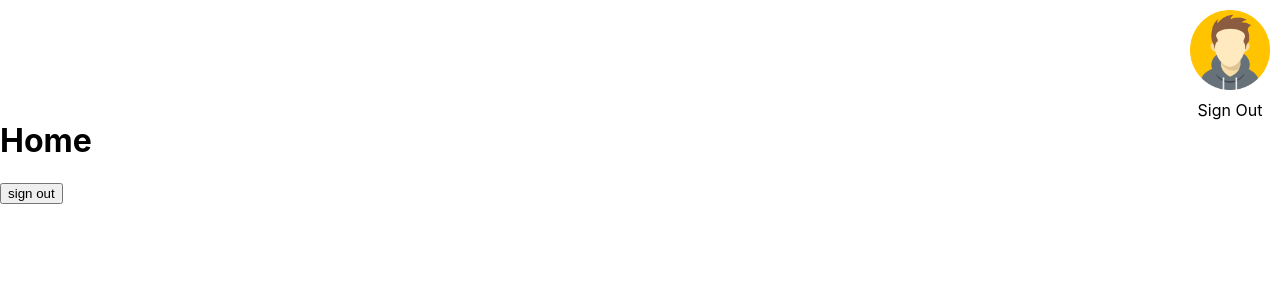
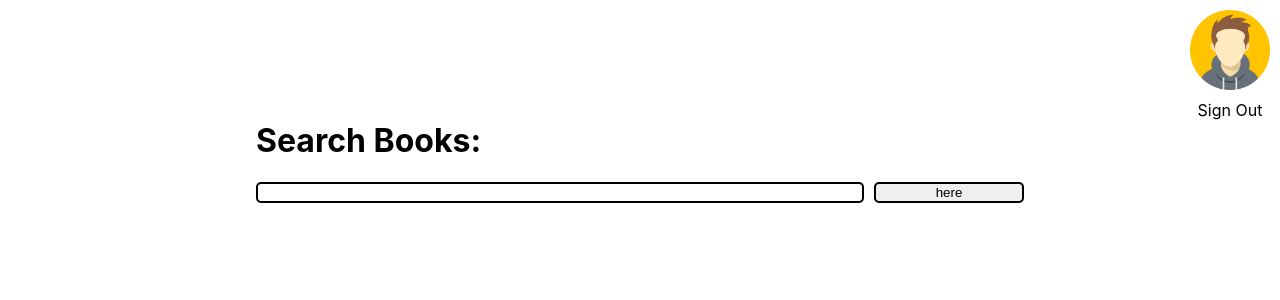
Before and after one commit to screemix/map_book_friending_app, a React (Create React App) app in the folder frontend/: page /Home in a window 1280 px wide. Shown: the top 300 px of the page. Built offline with nearby package versions, Linux system fonts and the light colour scheme; sample sign-in values are in the browser's storage.

Commit message:
books search

```diff
--- a/frontend/src/components/Header.tsx
+++ b/frontend/src/components/Header.tsx
@@ -29,7 +29,7 @@ const Header = () => {
 					flexDirection: 'column',
 					alignItems: 'center',
 				}}>
-					<img src={avatar} style={{ margin: "10px", width: '80px' }} />
+					<img src={avatar} style={{ margin: "10px", width: '80px' }} alt="avatar" />
 					<div onClick={handleClick}>Sign Out</div>
 				</div>
 			</div>
--- a/frontend/src/pages/Auth/Auth.module.scss
+++ b/frontend/src/pages/Auth/Auth.module.scss
@@ -41,6 +41,5 @@
 		color: grey;
 		font-size: 10px;
 		font-weight: bold;
-
 	}
 }
--- /dev/null
+++ b/frontend/src/pages/Home/Home.module.scss
@@ -0,0 +1,20 @@
+.root{
+	margin-left: 20%;
+	margin-right: 20%;
+	display: flex;
+	flex-direction: column;
+}
+.search{
+	display: flex;
+	input{
+		flex-grow: 1;
+		margin-right: 10px;
+		border: solid 2px;
+		border-radius: 5px;
+	}
+	button{
+		width: 150px;
+		border: solid 2px;
+		border-radius: 5px;
+	}
+}
--- /dev/null
+++ b/frontend/src/pages/Home/SearchItem/SearchItem.module.scss
@@ -0,0 +1,60 @@
+.root{
+	margin-top: 10px;
+	display: flex;
+	justify-content: space-between;
+	height: 50px;
+	&__cont{
+		height: fit-content;
+		word-wrap: break-word;
+		margin-right: 5px;
+	}
+}
+.title{
+	width:200px;
+	white-space: nowrap;
+	overflow: hidden;
+	text-overflow: ellipsis;
+	word-wrap: break-word;
+
+	&:hover {
+		overflow: unset;
+    	overflow-y: scroll;
+		word-wrap: break-word;
+
+	}
+}
+.author{
+	width:200px;
+	white-space: nowrap;
+	overflow: hidden;
+	text-overflow: ellipsis;
+	       &:hover {
+            overflow: unset;
+        }
+}
+.genres{
+	width:200px;
+	white-space: nowrap;
+	overflow: hidden;
+	text-overflow: ellipsis;
+	       &:hover {
+            overflow: unset;
+        }
+}
+.des{
+	width:300px;
+}
+.popup{
+	z-index: 1;
+	position: fixed;
+	top:40%;
+	right: 40%;
+	height: fit-content;
+	background-color: grey;
+	border: solid 2px black;
+	border-radius: 10px;
+	display: flex;
+	flex-direction: column;
+	width: 400px;
+	padding: 10px;
+}
--- /dev/null
+++ b/frontend/src/pages/Home/SearchItem/index.tsx
@@ -0,0 +1,49 @@
+import React, { FC, useState } from 'react'
+import { ISearchItem } from '../_model/types'
+
+import cn from './SearchItem.module.scss'
+
+const SearchItem: FC<ISearchItem> = (props) => {
+	const [open, setOpen] = useState<boolean>(false)
+	// const [text, setText] = useState<string>('')
+	// const toggle = (t: boolean) =>
+	if (open) {
+		return (
+			<div className={cn.popup}>
+				<button onClick={() => setOpen(!open)}> close</button>
+				<p>{props.description}</p>
+			</div>
+		)
+
+	}
+	return (
+		<>
+			<div className={cn.root}>
+				<div className={cn.root__cont}>
+					<p className={cn.title}>
+						{props.title}
+					</p>
+				</div>
+				<div>
+					<p className={cn.author}>
+						{props.author}
+					</p>
+				</div>
+				<div className={cn.genres}>
+					{props.genres.map((item) => {
+						return (
+							<p>
+								{item}
+							</p>
+						)
+					}
+					)}
+				</div>
+				<div className={cn.root__cont}>
+					<button onClick={() => { setOpen(!open) }}> read description</button>
+				</div>
+			</div>
+		</>
+	)
+}
+export default SearchItem
--- /dev/null
+++ b/frontend/src/pages/Home/_model/service.ts
@@ -0,0 +1,21 @@
+import axios from 'axios'
+
+export const searchBooksReq = async (title: string) => {
+
+	const get = axios({
+		method: 'get',
+		baseURL: process.env.REACT_APP_API_DOMAIN,
+		url: '/books/',
+		headers: {
+			'Access-Control-Allow-Origin': '*',
+			'Content-Type': 'application/json',
+			"accept": "application/json",
+		},
+		params: {
+			'q': title
+		}
+	})
+	const dataPromise = get.then((response) => response.data)
+	return dataPromise
+
+}
--- /dev/null
+++ b/frontend/src/pages/Home/_model/types.ts
@@ -0,0 +1,7 @@
+export interface ISearchItem {
+	author: string
+	description: string
+	genres: Array<string>
+	title: string
+	id?: string
+}
--- a/frontend/src/pages/Home/index.tsx
+++ b/frontend/src/pages/Home/index.tsx
@@ -1,15 +1,48 @@
-import React, { memo } from 'react'
-import history from '../../helpers/history'
+import React, { memo, useEffect, useState } from 'react'
+import { searchBooksReq } from './_model/service'
+import SearchItem from './SearchItem'
+import cn from './Home.module.scss'
 const Home = () => {
-	const handleClick = () => {
-		localStorage.removeItem('token')
-		sessionStorage.removeItem('token')
-		history.push('/login')
+	const [books, setBooks] = useState<any>()
+	const [title, setTitle] = useState('')
+	const searchBook = async () => {
+		searchBooksReq(title).then((res) => {
+			setBooks(res)
+		}).catch((er) => {
+			alert("Something went wrong")
+		})
 	}
+	const changeVal = (t: any) => {
+		setTitle(t)
+	}
+	useEffect(() => {
+		console.log(books)
+	}, [books])
 	return (
 		<>
-			<h1>Home</h1>
-			<button onClick={handleClick}>sign out</button>
+			<div className={cn.root}>
+				<h1>Search Books:</h1>
+				<div className={cn.search}>
+					<input
+						value={title}
+						onChange={e => changeVal(e.target.value)}
+						type="text"
+					/>
+					<button onClick={searchBook}>here</button>
+				</div>
+				{books !== undefined && Object.entries(books).map((item: any) => {
+					return (
+						<SearchItem
+							author={item[1].author}
+							description={item[1].description}
+							genres={item[1].genres}
+							title={item[1].title}
+						// id={item[1].id}
+						/>
+					)
+				})
+				}
+			</div>
 		</>
 	)
 }
```
Also changed, not shown: frontend/src/pages/Auth/_model/service.ts (line endings or trailing spaces).
